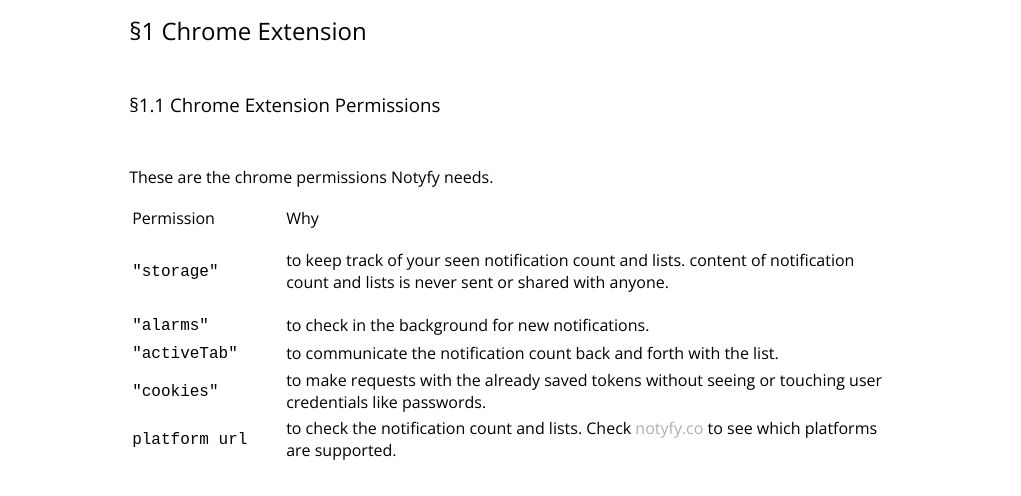
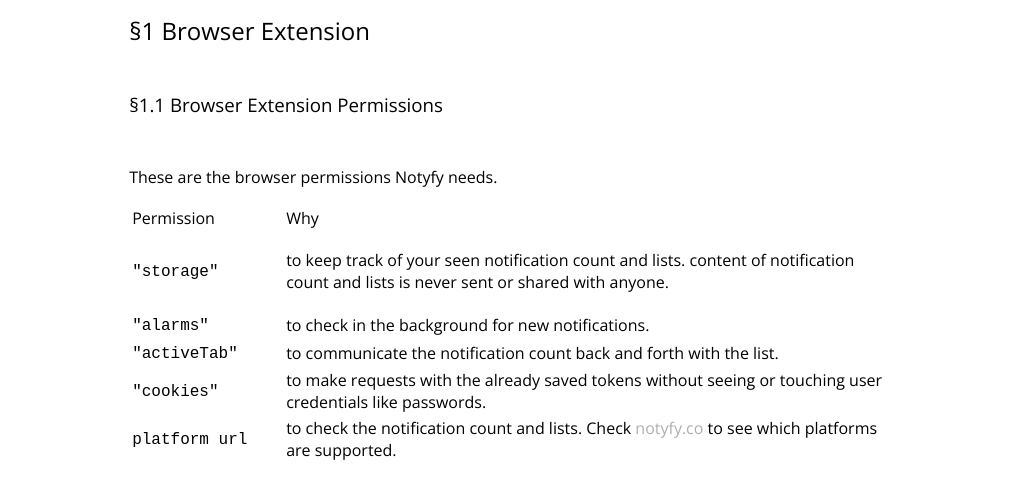
Before and after one commit to zwacky/notyfy-site, a website: page privacy-policy/index.html in a window 1280 px wide. Shown: the part 304-800 px from the top of the page, without its empty margins (130-1151 px from the left). Drawn offline with nearby package versions, Linux system fonts and the light colour scheme.

Commit message:
fix: generic browser extension not only chrome

```diff
--- a/privacy-policy/index.html
+++ b/privacy-policy/index.html
@@ -49,12 +49,12 @@
 
 					<h1>Privacy Policy</h1>
 
-					<h2>§1 Chrome Extension</h2>
+					<h2>§1 Browser Extension</h2>
 
-					<h3>§1.1 Chrome Extension Permissions</h3>
+					<h3>§1.1 Browser Extension Permissions</h3>
 
 					<p>
-							These are the chrome permissions Notyfy needs.
+							These are the browser permissions Notyfy needs.
 					</p>
 
 					<table>
```
